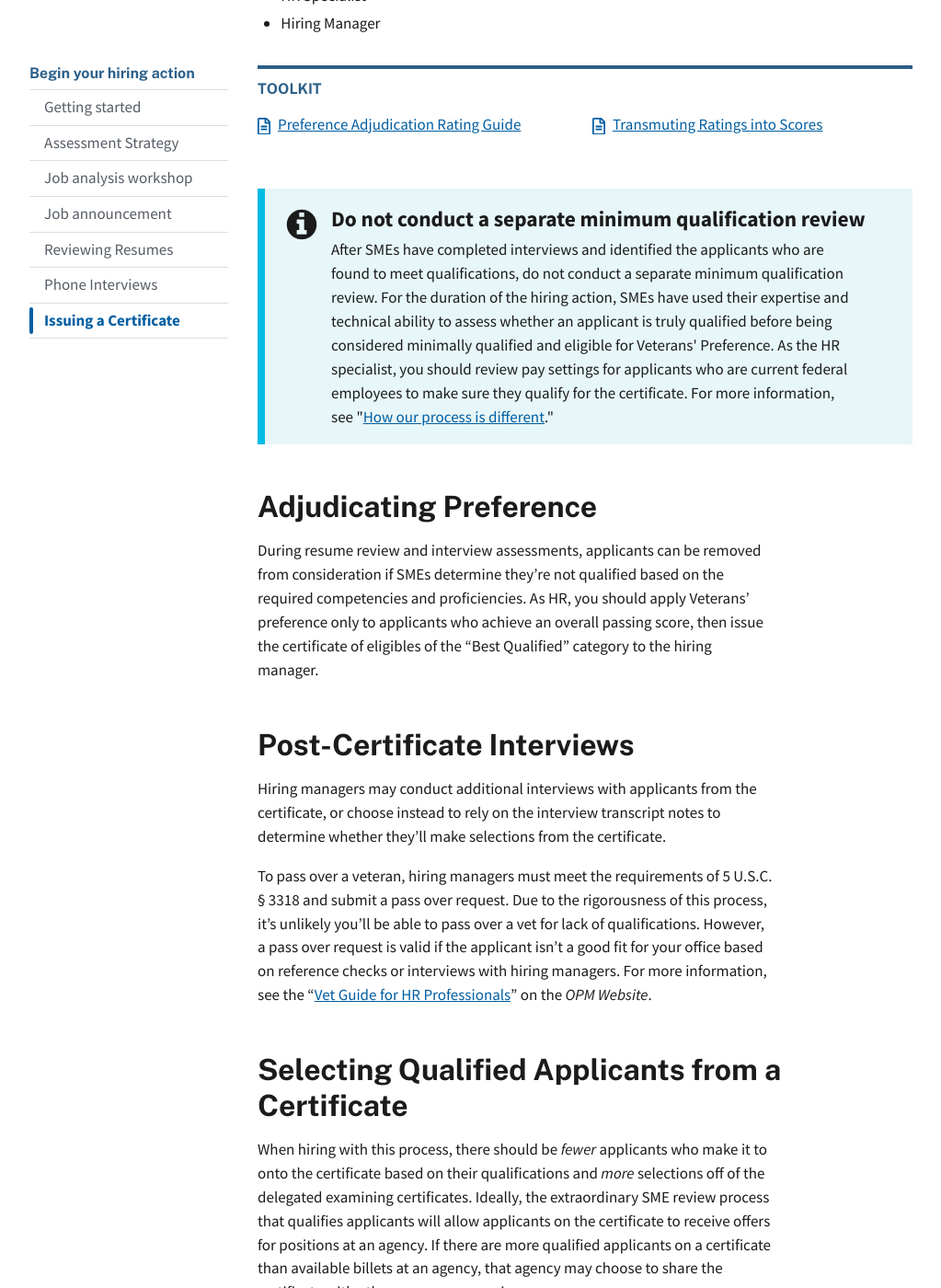
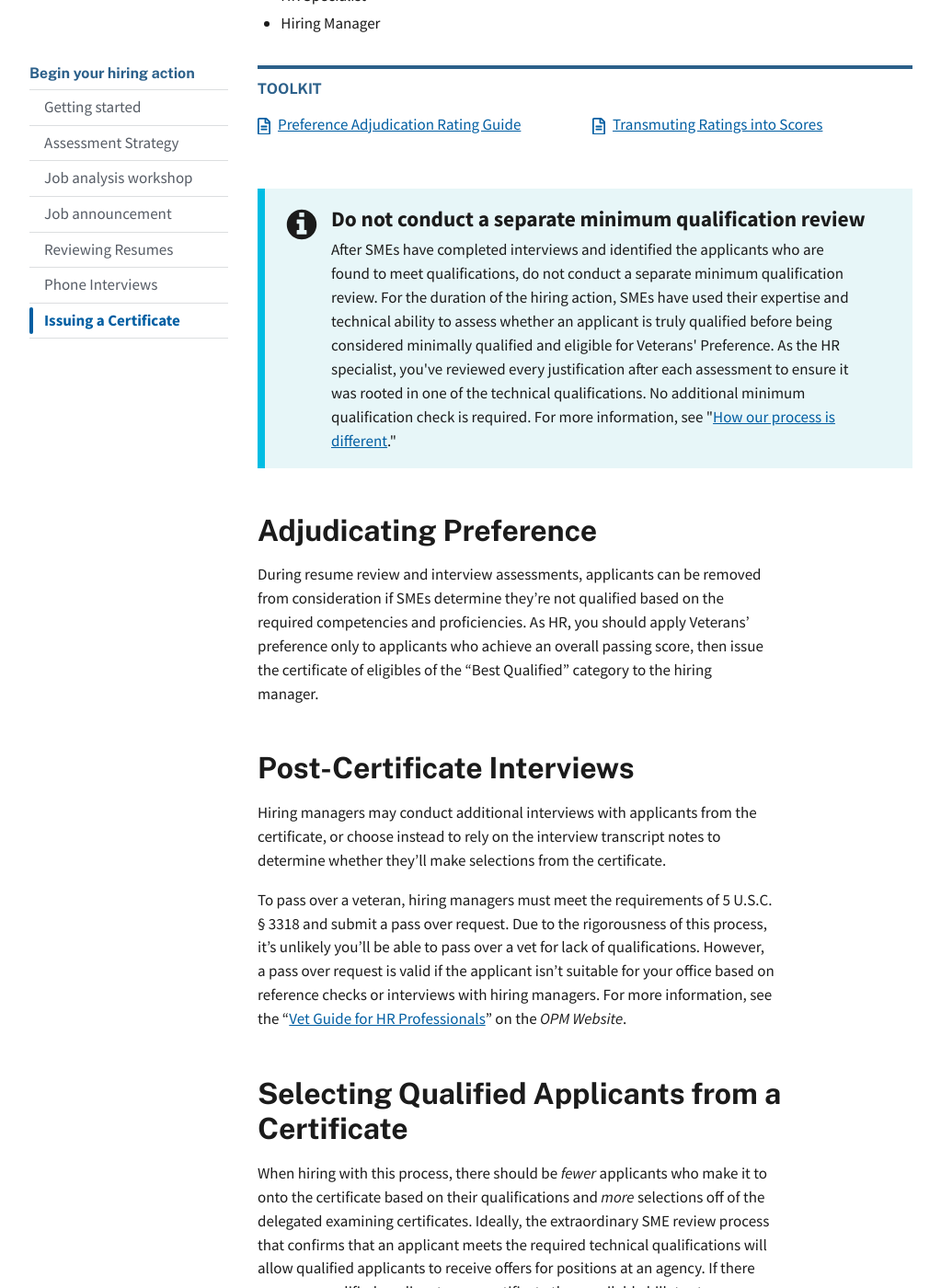
Before and after one commit to usds/SME-QA-Website, a Jekyll site: the page built from pages/phases/certificate.md, in a window 1280 px wide and 1400 px high, scrolled down 642 px. Shown: the whole window at 92% size, without its empty margins (128-1151 px from the left). Built offline with Jekyll 4.4.1, drawn with Linux system fonts in a browser that asks for light colours; some of the changed text lies outside the part shown.

Commit message:
Incorporate Stephanie's feedback

```diff
--- a/pages/phases/certificate.md
+++ b/pages/phases/certificate.md
@@ -24,7 +24,7 @@ roles: [hr, hiring-mgr]
   <div class="usa-alert__body">
     <h3 class="usa-alert__heading">Do not conduct a separate minimum qualification review</h3>
     <p class="usa-alert__text">
-      After SMEs have completed interviews and identified the applicants who are found to meet qualifications, do not conduct a separate minimum qualification review. For the duration of the hiring action, SMEs have used their expertise and technical ability to assess whether an applicant is truly qualified before being considered minimally qualified and eligible for Veterans' Preference. As the HR specialist, you should review pay settings for applicants who are current federal employees to make sure they qualify for the certificate. For more information, see "<a href="{{ site.baseurl }}/about/differences/#sme-assessment">How our process is different</a>."
+      After SMEs have completed interviews and identified the applicants who are found to meet qualifications, do not conduct a separate minimum qualification review. For the duration of the hiring action, SMEs have used their expertise and technical ability to assess whether an applicant is truly qualified before being considered minimally qualified and eligible for Veterans' Preference. As the HR specialist, you've reviewed every justification after each assessment to ensure it was rooted in one of the technical qualifications. No additional minimum qualification check is required. For more information, see "<a href="{{ site.baseurl }}/about/differences/#sme-assessment">How our process is different</a>."
     </p>
   </div>
 </div>
@@ -37,11 +37,11 @@ During resume review and interview assessments, applicants can be removed from c
 
 Hiring managers may conduct additional interviews with applicants from the certificate, or choose instead to rely on the interview transcript notes to determine whether they'll make selections from the certificate.
 
-To pass over a veteran, hiring managers must meet the requirements of 5 U.S.C. § 3318 and submit a pass over request. Due to the rigorousness of this process, it's unlikely you'll be able to pass over a vet for lack of qualifications. However, a pass over request is valid if the applicant isn't a good fit for your office based on reference checks or interviews with hiring managers. For more information, see the "[Vet Guide for HR Professionals](https://www.opm.gov/policy-data-oversight/veterans-services/vet-guide-for-hr-professionals/)" on the *OPM Website*.
+To pass over a veteran, hiring managers must meet the requirements of 5 U.S.C. § 3318 and submit a pass over request. Due to the rigorousness of this process, it's unlikely you'll be able to pass over a vet for lack of qualifications. However, a pass over request is valid if the applicant isn't suitable for your office based on reference checks or interviews with hiring managers. For more information, see the "[Vet Guide for HR Professionals](https://www.opm.gov/policy-data-oversight/veterans-services/vet-guide-for-hr-professionals/)" on the *OPM Website*.
 
 ## Selecting Qualified Applicants from a Certificate
 
-When hiring with this process, there should be *fewer* applicants who make it to onto the certificate based on their qualifications and *more* selections off of the delegated examining certificates. Ideally, the extraordinary SME review process that qualifies applicants will allow applicants on the certificate to receive offers for positions at an agency. If there are more qualified applicants on a certificate than available billets at an agency, that agency may choose to share the certificate with other groups or agencies.
+When hiring with this process, there should be *fewer* applicants who make it to onto the certificate based on their qualifications and *more* selections off of the delegated examining certificates. Ideally, the extraordinary SME review process that confirms that an applicant meets the required technical qualifications will allow qualified applicants to receive offers for positions at an agency. If there are more qualified applicants on a certificate than available billets at an agency, that agency may choose to share the certificate with other groups or agencies.
 
 ## Post-Selection
 
```
